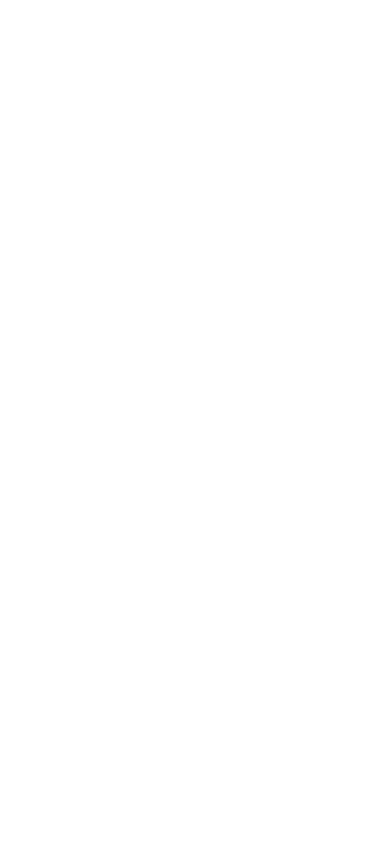
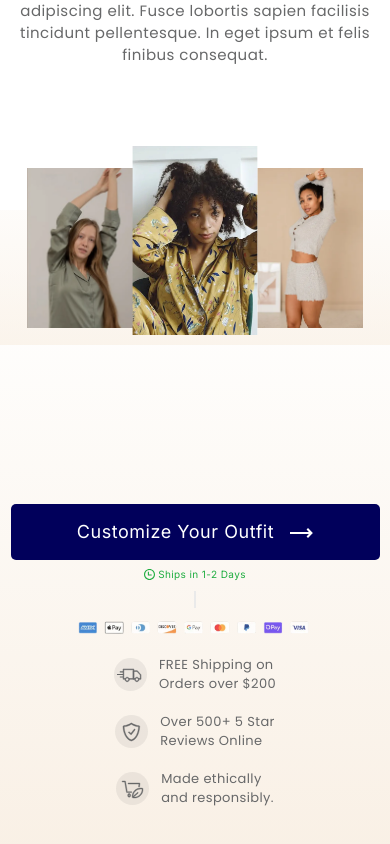
Before and after one commit to manilchuk/test-task-byteex, a Next.js app: page / in a window 390 px wide. Shown: the part 7634-8478 px from the top of the page. Before the commit the page ends 7476 px from the top, so only its background shows below. Built offline with nearby package versions, Linux system fonts and the light colour scheme.

Commit message:
add FindSomethingSection component

```diff
--- a/app/globals.css
+++ b/app/globals.css
@@ -6,6 +6,7 @@
   --color-background-light: #f0eeef;
 
   --color-navy: #01005b;
+  --color-btn-hover: #1c1c86;
   --color-purple-dark: #15005b;
   --color-indigo: #2a2996;
   --color-avatar: #1c2e58;
@@ -18,6 +19,8 @@
   --color-gray-600: #6c6c6c;
   --color-gray-medium: #868787;
   --container-w: 1253px;
+
+  --color-green: #1fad40;
 }
 
 * {
--- a/app/page.tsx
+++ b/app/page.tsx
@@ -6,6 +6,7 @@
 import FansSection from '@/components/FansSection/FansSection';
 import FaqSection from '@/components/FaqSection/FaqSection';
 import ImpactSection from '@/components/ImpactSection/ImpactSection';
+import FindSomethingSection from '@/components/FindSomethingSection/FindSomethingSection';
 
 export default function Home() {
   return (
@@ -18,6 +19,7 @@
       <FansSection />
       <FaqSection />
       <ImpactSection />
+      <FindSomethingSection />
     </>
   );
 }
--- a/components/BestSelfSection/BestSelfSection.module.css
+++ b/components/BestSelfSection/BestSelfSection.module.css
@@ -1,3 +1,5 @@
+/* components/BestSelfSection/BestSelfSection.module.css */
+
 .section {
   padding: 83px 0 95px;
   background-color: var(--color-background-light);
@@ -85,4 +87,9 @@
   letter-spacing: 0.03em;
   text-align: center;
   color: var(--background);
+  transition: background-color 300ms ease-in-out;
 }
+
+.btn:hover {
+  background-color: var(--color-btn-hover);
+}
--- a/components/ComfortSection/ComfortSection.module.css
+++ b/components/ComfortSection/ComfortSection.module.css
@@ -1,3 +1,5 @@
+/* components/ComfortSection/ComfortSection.module.css */
+
 .section {
   padding: 75px 0 37px;
   text-align: center;
@@ -91,6 +93,11 @@
   text-align: center;
   color: var(--background);
   margin-bottom: 11px;
+  transition: background-color 300ms ease-in-out;
+}
+
+.cta:hover {
+  background-color: var(--color-btn-hover);
 }
 
 .cta svg {
--- a/components/FansSection/FansSection.module.css
+++ b/components/FansSection/FansSection.module.css
@@ -1,3 +1,5 @@
+/* components/FansSection/FansSection.module.css */
+
 .section {
   padding-top: 37px;
   padding-bottom: 54px;
@@ -155,7 +157,7 @@
   justify-content: center;
   align-items: center;
   gap: 16px;
-  background: var(--color-navy);
+  background-color: var(--color-navy);
   padding: 14px 28px;
   border-radius: 5px;
   width: 369px;
@@ -167,6 +169,11 @@
   text-align: center;
   color: var(--background);
   margin-bottom: 11px;
+  transition: background-color 300ms ease-in-out;
+}
+
+.cta:hover {
+  background-color: var(--color-btn-hover);
 }
 
 .cta svg {
--- /dev/null
+++ b/components/FindSomethingSection/FindSomethingSection.module.css
@@ -0,0 +1,323 @@
+/* components/FindSomethingSection/FindSomethingSection.module.css */
+
+.section {
+  background: linear-gradient(180deg, #ffffff 0%, #ffffff 42%, var(--color-cream) 100%);
+
+  padding: 84px 0 83px;
+}
+
+.container {
+  display: flex;
+  flex-direction: column;
+  align-items: center;
+}
+
+.intro {
+  max-width: 611px;
+  text-align: center;
+  margin-bottom: 48px;
+}
+
+.intro h2 {
+  font-family: var(--font-sofia-pro), sans-serif;
+  font-weight: 400;
+  font-size: 32px;
+  line-height: 1.25;
+  letter-spacing: 0.04em;
+  text-align: center;
+  color: var(--color-navy);
+  margin: 0 0 14px;
+}
+
+.intro p {
+  margin: 0;
+  font-family: var(--font-sofia-pro), sans-serif;
+  font-weight: 400;
+  font-size: 15px;
+  line-height: 1.46;
+  letter-spacing: 0.03em;
+  text-align: center;
+  color: var(--foreground);
+}
+
+.gallery {
+  position: relative;
+  width: 815px;
+  height: 373px;
+  margin-bottom: 58px;
+}
+
+.galleryBackground {
+  position: absolute;
+  top: 97px;
+  left: 0;
+  width: 100%;
+  height: 196px;
+  background: linear-gradient(180deg, rgba(249, 240, 229, 0.7) 0%, rgba(249, 240, 229, 0.22) 100%);
+  rotate: -180deg;
+}
+
+.photo {
+  position: absolute;
+  display: block;
+  object-fit: cover;
+}
+
+.photoLeft {
+  top: 32px;
+  left: 72px;
+  width: 209px;
+  height: 316px;
+  z-index: 2;
+}
+
+.photoCenter {
+  top: 0;
+  left: 286px;
+  width: 243px;
+  height: 373px;
+  z-index: 3;
+}
+
+.photoRight {
+  top: 32px;
+  right: 72px;
+  width: 209px;
+  height: 316px;
+  z-index: 2;
+}
+
+.cta {
+  display: inline-flex;
+  justify-content: center;
+  align-items: center;
+  gap: 16px;
+  background: var(--color-navy);
+  padding: 14px 28px;
+  border-radius: 5px;
+  width: 369px;
+  height: 56px;
+  font-family: var(--font-suisse-int), sans-serif;
+  font-weight: 400;
+  font-size: 18px;
+  letter-spacing: 0.03em;
+  text-align: center;
+  color: var(--background);
+  margin-bottom: 6px;
+  transition: background-color 300ms ease-in-out;
+}
+
+.cta:hover {
+  background-color: var(--color-btn-hover);
+}
+
+.cta svg {
+  width: 23px;
+  height: 10px;
+}
+
+.shipping {
+  display: flex;
+  gap: 12px;
+  align-items: center;
+  justify-content: center;
+  margin-bottom: 18px;
+}
+
+.shippingText {
+  display: flex;
+  align-items: center;
+  gap: 3px;
+  white-space: nowrap;
+  font-family: var(--font-suisse-int), sans-serif;
+  font-weight: 400;
+  font-size: 10px;
+  line-height: 1.7;
+  letter-spacing: 0.04em;
+  color: var(--color-green);
+}
+
+.shippingIcon {
+  width: 11px;
+  height: 11px;
+}
+
+.divider {
+  width: 2px;
+  height: 17px;
+  background-color: var(--color-gray-200);
+  flex: none;
+}
+
+.benefits {
+  display: flex;
+  justify-content: center;
+  width: 100%;
+}
+
+.benefit {
+  display: flex;
+  align-items: center;
+  justify-content: center;
+  gap: 12px;
+  width: 218px;
+  padding: 0 23px;
+}
+
+.benefit + .benefit {
+  border-left: 1px solid rgba(86, 86, 86, 0.18);
+}
+
+.benefitIcon {
+  flex: none;
+  width: 33px;
+  height: 33px;
+  display: flex;
+  align-items: center;
+  justify-content: center;
+  border-radius: 50%;
+}
+
+.benefitIcon svg {
+  width: 33px;
+  height: 33px;
+}
+
+.benefit p {
+  margin: 0;
+  font-family: var(--font-sofia-pro), sans-serif;
+  font-weight: 400;
+  font-size: 14px;
+  line-height: 1.42857;
+  letter-spacing: 0.03em;
+  color: var(--foreground);
+}
+
+@media (max-width: 900px) {
+  .section {
+    padding: 64px 0 60px;
+  }
+
+  .intro {
+    max-width: 600px;
+  }
+
+  .intro h2 {
+    font-size: 28px;
+  }
+
+  .intro p {
+    font-size: 15px;
+  }
+
+  .gallery {
+    width: 100%;
+    max-width: 700px;
+    height: 390px;
+  }
+
+  .galleryBackground {
+    top: 82px;
+    height: 175px;
+  }
+
+  .photoLeft {
+    left: 7%;
+    width: 27%;
+    height: auto;
+    aspect-ratio: 223 / 338;
+  }
+
+  .photoCenter {
+    left: 50%;
+    transform: translateX(-50%);
+
+    width: 32%;
+    height: auto;
+    aspect-ratio: 263 / 399;
+  }
+
+  .photoRight {
+    right: 7%;
+    width: 27%;
+    height: auto;
+    aspect-ratio: 223 / 338;
+  }
+
+  .button {
+    width: min(394px, 100%);
+  }
+
+  .benefits {
+    flex-wrap: wrap;
+    gap: 20px 0;
+  }
+
+  .benefit {
+    width: 33.333%;
+    padding: 0 12px;
+  }
+
+  .benefit p {
+    font-size: 13px;
+  }
+}
+
+@media (max-width: 600px) {
+  .section {
+    padding: 52px 0 48px;
+  }
+
+  .intro {
+    padding: 0 16px;
+  }
+
+  .gallery {
+    height: 300px;
+    margin-top: 32px;
+  }
+
+  .galleryBackground {
+    top: 64px;
+    height: 135px;
+  }
+
+  .photoLeft {
+    top: 22px;
+  }
+
+  .photoCenter {
+    top: 0;
+  }
+
+  .photoRight {
+    top: 22px;
+  }
+
+  .button {
+    width: calc(100vw - 40px);
+    max-width: 394px;
+    height: 56px;
+
+    font-size: 18px;
+  }
+
+  .shipping {
+    flex-direction: column;
+    gap: 8px;
+  }
+
+  .benefits {
+    flex-direction: column;
+    align-items: center;
+  }
+
+  .benefit {
+    width: 100%;
+    max-width: 300px;
+  }
+
+  .benefit + .benefit {
+    border-left: none;
+  }
+}
--- /dev/null
+++ b/components/FindSomethingSection/FindSomethingSection.tsx
@@ -0,0 +1,115 @@
+import Image from 'next/image';
+import styles from './FindSomethingSection.module.css';
+import Link from 'next/link';
+
+const BENEFITS = [
+  {
+    id: 1,
+    icon: '/icons/sprite.svg#icon-free-shipping',
+    title: 'FREE Shipping on',
+    text: 'Orders over $200',
+  },
+  {
+    id: 2,
+    icon: '/icons/sprite.svg#icon-reviews',
+    title: 'Over 500+ 5 Star',
+    text: 'Reviews Online',
+  },
+  {
+    id: 3,
+    icon: '/icons/sprite.svg#icon-made-ethically',
+    title: 'Made ethically',
+    text: 'and responsibly.',
+  },
+];
+
+// const PAYMENT_METHODS = ['AMEX', 'Apple Pay', 'Diners', 'G Pay', 'Mastercard', 'Pay', 'VISA'];
+
+export default function FindSomethingSection() {
+  return (
+    <section className={styles.section}>
+      <div className={`container ${styles.container}`}>
+        <div className={styles.intro}>
+          <h2>Find something you love.</h2>
+
+          <p>
+            Lorem ipsum dolor sit amet, consectetur adipiscing elit. Fusce lobortis sapien facilisis
+            tincidunt pellentesque. In eget ipsum et felis finibus consequat.
+          </p>
+        </div>
+
+        <div className={styles.gallery}>
+          <div className={styles.galleryBackground} />
+
+          <Image
+            src="/images/hero-5.webp"
+            alt="Girl in Comfortable Movements"
+            width={223}
+            height={338}
+            className={`${styles.photo} ${styles.photoLeft}`}
+          />
+
+          <Image
+            src="/images/hero-4.webp"
+            alt="Girl in Delicate Silk"
+            width={263}
+            height={399}
+            className={`${styles.photo} ${styles.photoCenter}`}
+          />
+
+          <Image
+            src="/images/hero-1.webp"
+            alt="Girl in Cropped Top & Shorts Set"
+            width={223}
+            height={338}
+            className={`${styles.photo} ${styles.photoRight}`}
+          />
+        </div>
+
+        <Link href="#customize" className={styles.cta}>
+          Customize Your Outfit
+          <span aria-hidden="true">
+            <svg>
+              <use href="/icons/sprite.svg#icon-arrow" />
+            </svg>
+          </span>
+        </Link>
+
+        <div className={styles.shipping}>
+          <span className={styles.shippingText}>
+            <svg className={styles.shippingIcon} aria-hidden="true">
+              <use href="/icons/sprite.svg#icon-clock" />
+            </svg>
+            Ships in 1-2 Days
+          </span>
+          <span className={styles.divider} aria-hidden="true" />
+          <Image
+            src="/images/cards.webp"
+            alt=""
+            width={243}
+            height={22}
+            className={styles.payments}
+          />
+        </div>
+
+        <div className={styles.benefits}>
+          {BENEFITS.map(({ id, icon, title, text }) => (
+            <div key={id} className={styles.benefit}>
+              <div className={styles.benefitIcon}>
+                <svg aria-hidden="true">
+                  <use href={icon} />
+                </svg>
+              </div>
+
+              <p>
+                {title}
+                <br />
+                {text}
+              </p>
+            </div>
+          ))}
+        </div>
+      </div>
+    </section>
+  );
+}
--- a/components/Hero/Hero.module.css
+++ b/components/Hero/Hero.module.css
@@ -1,3 +1,5 @@
+/* components/Hero/Hero.module.css */
+
 .hero {
   position: relative;
   display: grid;
@@ -53,7 +55,7 @@
   display: flex;
   align-items: center;
   justify-content: center;
-  background-color: #01005b;
+  background-color: var(--color-navy);
 
   font-family: var(--font-suisse-int), sans-serif;
   font-weight: 400;
@@ -64,11 +66,11 @@
   color: var(--background);
   padding: 14px 28px;
   min-height: 44px;
-  transition: background-color 0.2s;
+  transition: background-color 300ms ease-in-out;
 }
 
 .cta:hover {
-  background-color: #1c1c86;
+  background-color: var(--color-btn-hover);
 }
 
 .arrow {
@@ -95,7 +97,7 @@
   left: 0;
   bottom: -80px;
   z-index: 2;
-  background: #fff;
+  background: var(--background);
   box-shadow:
     0 -2px 8px rgba(0, 0, 0, 0.04),
     0 3px 10px rgba(0, 0, 0, 0.08);
--- a/components/ImpactSection/ImpactSection.module.css
+++ b/components/ImpactSection/ImpactSection.module.css
@@ -1,3 +1,5 @@
+/* components/ImpactSection/ImpactSection.module.css */
+
 .section {
   background-color: var(--color-background-light);
   padding: 39px 0 42px;
```
